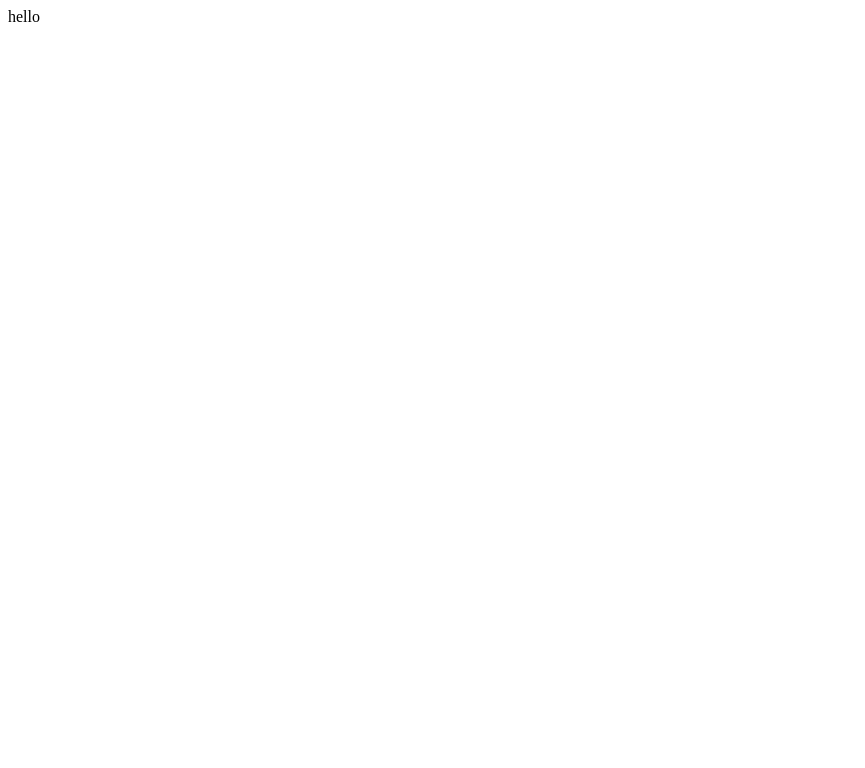
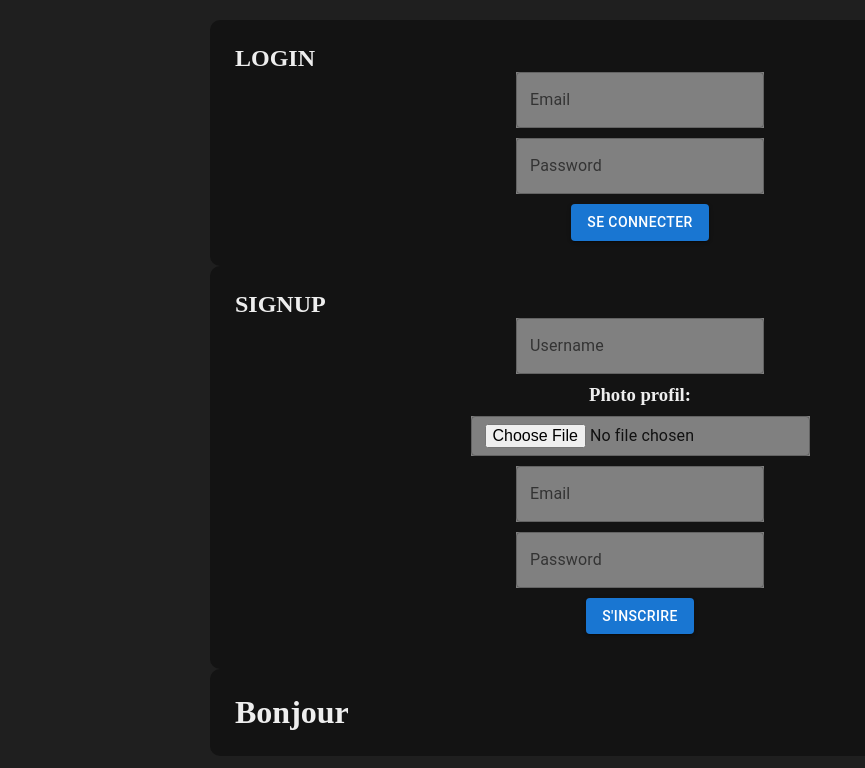
Before and after one commit to T-Thiru/Thread-Post-FrontEnd, a React (Create React App) app: page / in a window 1280 px wide. Shown: the top 768 px of the page, without its empty margins (0-865 px from the left). Built offline with nearby package versions, Linux system fonts and the light colour scheme.

Commit message:
login signup

```diff
--- a/src/App.css
+++ b/src/App.css
@@ -0,0 +1,173 @@
+* {
+  padding: 0;
+  margin: 0;
+  box-sizing: border-box;
+}
+
+body {
+  background: rgb(31, 31, 31);
+  color: rgb(238, 238, 238);
+  max-width: 900px;
+  margin: 0 auto;
+  padding: 20px;
+}
+
+.login,
+.new-post-container,
+.thread-container {
+  box-shadow: 0 0 0 black;
+}
+.login,
+.signup {
+  display: flex;
+  flex-direction: column;
+  background: rgb(19, 19, 19);
+  border-radius: 10px;
+  padding: 25px;
+}
+.login form {
+  display: flex;
+  flex-direction: column;
+  align-items: center;
+  gap: 10px;
+}
+
+.signup form {
+  display: flex;
+  flex-direction: column;
+  align-items: center;
+  gap: 10px;
+}
+.new-post-container {
+  background: rgb(19, 19, 19);
+  border-radius: 10px;
+  margin: 6px 0;
+  padding: 20px;
+  display: flex;
+}
+textarea {
+  background: none;
+  resize: none;
+  border: 1px solid grey;
+  width: 60%;
+  font-size: 1.25rem;
+  border-radius: 10px;
+  padding: 10px;
+  color: white;
+}
+input[type="submit"] {
+  border-radius: 10px;
+  border: 1px solid rgb(10, 10, 10);
+  margin-left: 4px;
+  width: 100px;
+  background: rgb(97, 97, 97);
+  color: white;
+  cursor: pointer;
+  transition: 0.15s;
+  letter-spacing: 1px;
+  font-size: 1.02rem;
+}
+input[type="submit"]:hover {
+  transform: translateX(-2px);
+  filter: brightness(120%);
+  color: rgb(3, 218, 81);
+}
+.thread-container {
+  background: rgb(19, 19, 19);
+  padding: 10px 18px;
+  border-radius: 10px;
+}
+.card {
+  background: rgb(65, 65, 65);
+  border-radius: 10px;
+  padding: 14px;
+  margin: 10px 0;
+  position: relative;
+}
+.card-header {
+  display: flex;
+  justify-content: space-between;
+  margin-bottom: 15px;
+  color: rgb(199, 199, 199);
+}
+.card-header h3 {
+  letter-spacing: 1px;
+  font-size: 1.4rem;
+  color: rgb(3, 218, 81);
+}
+.card-header p {
+  font-style: italic;
+}
+.card textarea {
+  font-size: 1rem;
+}
+.card > p {
+  font-size: 1.1rem;
+  margin-bottom: 20px;
+}
+.edit-container {
+  display: flex;
+}
+.edit-container button {
+  border-radius: 10px;
+  border: none;
+  margin-left: 5px;
+  width: 120px;
+  background: rgb(225, 224, 224);
+  cursor: pointer;
+  transition: 0.2s;
+}
+.edit-container button:hover {
+  transform: translateX(-2px);
+  filter: brightness(120%);
+}
+.icons-part {
+  height: 26px;
+}
+.like-icon {
+  position: absolute;
+  display: flex;
+  align-items: center;
+  bottom: 6px;
+  font-size: 1.2rem;
+}
+.like-icon p {
+  color: grey;
+}
+.like-icon span {
+  transform: translate(4px, 1px);
+  cursor: pointer;
+  transition: 0.15s;
+}
+.like-icon span:hover {
+  transform: scale(1.15) translate(4px, 1px);
+}
+#like-btn {
+  color: rgb(3, 218, 81);
+  font-size: 1.2rem;
+}
+#dislike-btn {
+  color: grey;
+  font-size: 1.2rem;
+}
+#update-btn {
+  right: 42px;
+}
+#delete-btn {
+  right: 14px;
+  bottom: 5px;
+  transform: rotate(45deg);
+  font-size: 1.45rem;
+}
+.update-delete-icons span {
+  font-size: 1.2rem;
+  position: absolute;
+  bottom: 8px;
+  cursor: pointer;
+  transition: 0.15s;
+}
+#update-btn:hover,
+#delete-btn:hover {
+  filter: brightness(250%);
+  transform: translateX(1px) rotate(25deg);
+}
--- a/src/App.js
+++ b/src/App.js
@@ -1,7 +1,24 @@
+import React from "react";
+import Cookies from "js-cookie";
+import { useState } from "react";
 import "./App.css";
+import Home from "./pages/Home";
+import Login from "./pages/Login";
+import SignUP from "./pages/SignUp";
+const App = () => {
+  const [user, setUser] = useState({});
+  const [token, setToken] = useState(Cookies.get("token") || "000000");
 
-function App() {
-  return <div>hello</div>;
-}
+  // console.log(token);
+  // console.log(user);
+
+  return (
+    <div>
+      <Login setUser={setUser} setToken={setToken} />
+      <SignUP setUser={setUser} setToken={setToken} />
+      <Home user={user} />
+    </div>
+  );
+};
 
 export default App;
--- a/src/index.js
+++ b/src/index.js
@@ -5,7 +5,7 @@ import App from "./App";
 
 const root = ReactDOM.createRoot(document.getElementById("root"));
 root.render(
-  <React.StrictMode>
-    <App />
-  </React.StrictMode>
+  // <React.StrictMode>
+  <App />
+  // </React.StrictMode>
 );
--- /dev/null
+++ b/src/pages/Home.js
@@ -0,0 +1,13 @@
+import React from "react";
+
+const Home = ({ user }) => {
+  return (
+    <div className="app-container">
+      <div className="login">
+        <h1>Bonjour</h1>
+      </div>
+    </div>
+  );
+};
+
+export default Home;
--- /dev/null
+++ b/src/pages/Login.js
@@ -0,0 +1,82 @@
+import React from "react";
+import { useState } from "react";
+import axios from "axios";
+import Button from "@mui/material/Button";
+import TextField from "@mui/material/TextField";
+import { Link } from "react-router-dom";
+import Cookies from "js-cookie";
+// import { useNavigate } from "react-router-dom";
+
+const Login = ({ setUser, setToken }) => {
+  const [email, setEmail] = useState("");
+  const [password, setPassword] = useState("");
+  const [errorLogIn, setErrorLogIn] = useState("");
+
+  const handleSubmit = async (e) => {
+    try {
+      e.preventDefault();
+      const logIndetail = {
+        email: email,
+        password: password,
+      };
+      const resToken = await axios.post(
+        "http://localhost:5000/user/login",
+        logIndetail
+      );
+      console.log(resToken.data);
+      if (resToken.data) {
+        setUser(resToken.data);
+        setToken(resToken.data.token);
+        Cookies.set("token", resToken.data.token, { expires: 2 });
+        Cookies.set("avatar", resToken.data.account?.avatar?.secure_url, {
+          expires: 2,
+        });
+        // navigate("/");
+        setErrorLogIn("");
+      }
+    } catch (error) {
+      console.log(error.message);
+      console.log(error.response.data);
+      if (error.response.status === 401)
+        setErrorLogIn("identifiant ou Mot de passe incorrect");
+      console.log(error.response.data);
+      if (error.response.status === 400)
+        setErrorLogIn("Ce compte n'existe pas");
+    }
+  };
+  return (
+    <div className="login">
+      <h2>LOGIN</h2>
+      <form className="container-form" action="submit" onSubmit={handleSubmit}>
+        <TextField
+          style={{ background: "grey" }}
+          label="Email"
+          type="email"
+          value={email}
+          onChange={(e) => {
+            setEmail(e.target.value);
+          }}
+        />
+
+        <TextField
+          style={{ background: "grey" }}
+          label="Password"
+          type="password"
+          value={password}
+          onChange={(e) => {
+            setPassword(e.target.value);
+          }}
+        />
+
+        <Button variant="contained" type="submit">
+          Se connecter
+        </Button>
+        {/* <Link to="/signup">Pas encore de compte? Inscris-toi !</Link> */}
+      </form>
+      <p style={{ color: "red" }}>{errorLogIn}</p>
+    </div>
+  );
+};
+
+export default Login;
+<h1>LOGIN</h1>;
--- /dev/null
+++ b/src/pages/SignUp.js
@@ -0,0 +1,119 @@
+import React from "react";
+import { useState } from "react";
+import Button from "@mui/material/Button";
+import TextField from "@mui/material/TextField";
+import axios from "axios";
+import Cookies from "js-cookie";
+import { Link } from "react-router-dom";
+// import { useNavigate } from "react-router-dom";
+
+const SignUp = ({ setUser, setToken }) => {
+  const [username, setUsername] = useState("");
+  const [email, setEmail] = useState("");
+  const [password, setPassword] = useState("");
+  const [errorSignIn, setErrorSignIn] = useState("");
+  const [profilPic, setProfilPic] = useState();
+
+  // const navigate = useNavigate();
+
+  const handleSubmit = async (e) => {
+    try {
+      e.preventDefault();
+      const formData = new FormData();
+      formData.append("email", email);
+      formData.append("username", username);
+      formData.append("password", password);
+      if (profilPic) {
+        formData.append("picture", profilPic);
+      }
+      const resToken = await axios.post(
+        "http://localhost:5000/user/signup",
+        formData,
+        {
+          headers: {
+            "Content-Type": "multipart/form-data",
+          },
+        }
+      );
+      // console.log(resToken.data);
+      if (resToken.data) {
+        setToken(resToken.data.token);
+        setUser(resToken.data);
+        Cookies.set("token", resToken.data.token, { expires: 2 });
+        // navigate("/");
+        setErrorSignIn("");
+      }
+    } catch (error) {
+      // console.log(error.message);
+      // console.log(error.response.status);
+      // console.log(error.response.data);
+      if (error.response.status === 400)
+        setErrorSignIn("Veuillez remplire tous les champs");
+      if (error.response.status === 409)
+        setErrorSignIn("Cet adresse mail existe déjà");
+    }
+  };
+
+  return (
+    <div>
+      <div className="signup">
+        <h2>SIGNUP</h2>
+        <form
+          className="container-form"
+          action="submit"
+          onSubmit={handleSubmit}
+        >
+          <TextField
+            style={{ background: "grey" }}
+            label="Username"
+            type="text"
+            value={username}
+            onChange={(e) => {
+              setUsername(e.target.value);
+            }}
+          />
+          <label>
+            {" "}
+            <h3>Photo profil:</h3>
+          </label>
+          <TextField
+            style={{ background: "grey" }}
+            type="file"
+            size="small"
+            onChange={(e) => {
+              setProfilPic(e.target.files[0]);
+            }}
+          />
+
+          <TextField
+            style={{ background: "grey" }}
+            label="Email"
+            type="email"
+            value={email}
+            onChange={(e) => {
+              setEmail(e.target.value);
+            }}
+          />
+
+          <TextField
+            style={{ background: "grey" }}
+            label="Password"
+            type="password"
+            value={password}
+            onChange={(e) => {
+              setPassword(e.target.value);
+            }}
+          />
+
+          <Button variant="contained" type="submit">
+            S'inscrire
+          </Button>
+          {/* <Link to="/login">Tu as deja un compte? connecte-toi!</Link> */}
+          <p style={{ color: "red" }}>{errorSignIn}</p>
+        </form>
+      </div>
+    </div>
+  );
+};
+
+export default SignUp;
```
Also changed, not shown: package.json (+9 -0 lines), 2 other files (tests, documents, lock files or other folders).
